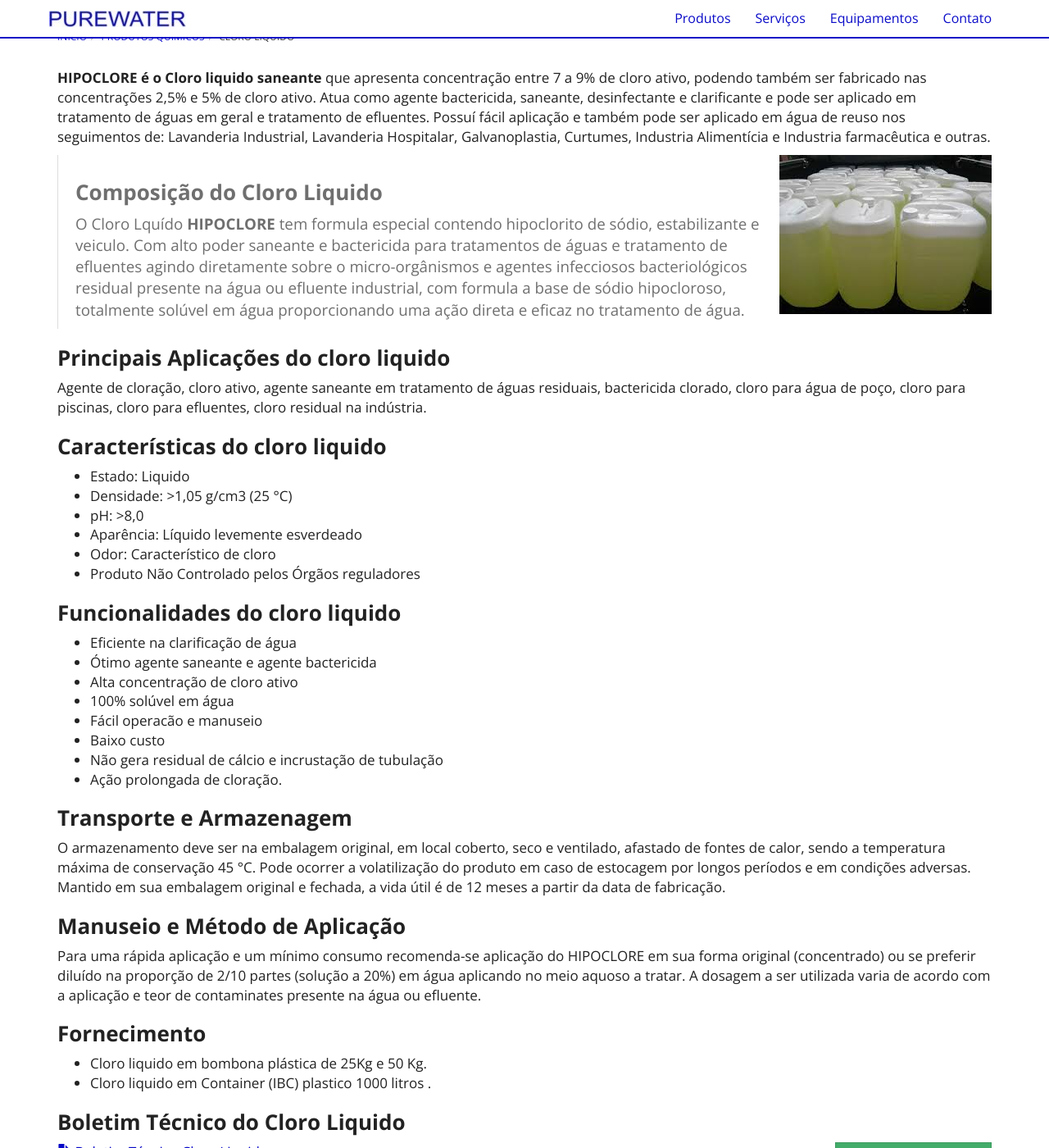
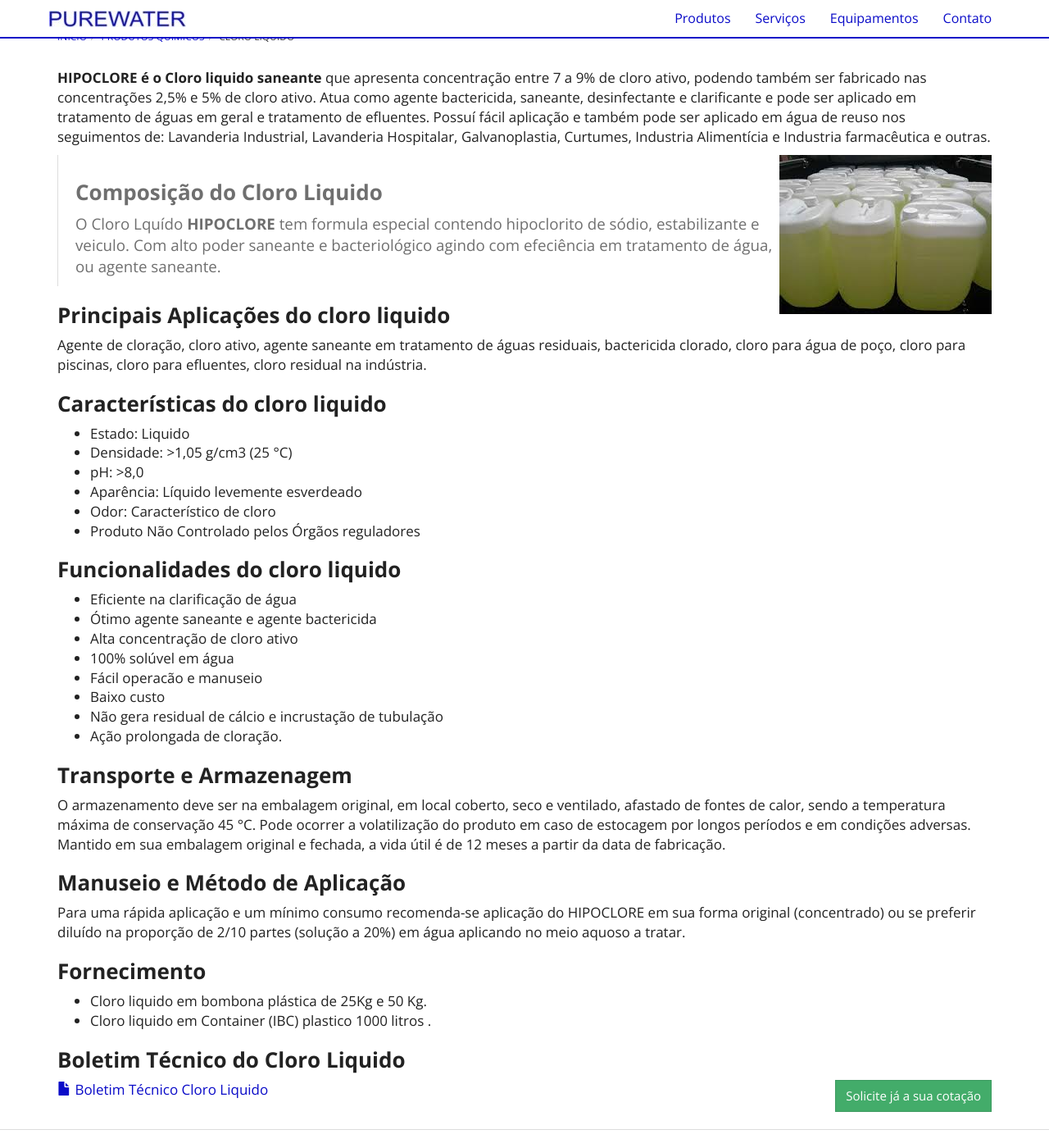
Before and after one commit to purewaterefluentes/purewaterefluentes.github.io, a Jekyll site: the page built from produtos/cloro-liquido.md, in a window 1280 px wide and 1400 px high, scrolled down 295 px. Shown: the whole window at 82% size. Built offline with Jekyll 4.4.1, drawn with Linux system fonts in a browser that asks for light colours; nearby versions of some CDN libraries; library files that are not in the unit come from our copies.

Commit message:
Update cloro-liquido.md

```diff
--- a/produtos/cloro-liquido.md
+++ b/produtos/cloro-liquido.md
@@ -13,7 +13,7 @@
 >
 ### **Composição do Cloro Liquido**
 O Cloro Lquído **HIPOCLORE** tem formula especial contendo hipoclorito de sódio, estabilizante e veiculo.
-Com alto poder saneante e bactericida para tratamentos de águas e tratamento de efluentes agindo diretamente sobre o micro-orgânismos e agentes infecciosos bacteriológicos residual presente na água ou efluente industrial, com formula a base de sódio hipocloroso, totalmente solúvel em água proporcionando uma ação direta e eficaz no tratamento de água.
+Com alto poder saneante e bacteriológico agindo com efeciência em tratamento de água, ou agente saneante.
 
 ### **Principais Aplicações do cloro liquido**
 Agente de cloração, cloro ativo, agente saneante em tratamento de águas residuais, bactericida clorado, cloro para água de poço, cloro para piscinas, cloro para efluentes, cloro residual na indústria.
@@ -41,13 +41,12 @@
 
 
 ### **Transporte e Armazenagem**
-O armazenamento deve ser na embalagem original, em local coberto, seco e ventilado, afastado    de fontes de calor, sendo a temperatura máxima de conservação 45 °C.
+O armazenamento deve ser na embalagem original, em local coberto, seco e ventilado, afastado de fontes de calor, sendo a temperatura máxima de conservação 45 °C.
 Pode ocorrer a volatilização do produto em caso de estocagem por longos períodos e em condições adversas.
 Mantido em sua embalagem original e fechada, a vida útil é de 12 meses a partir da data de  fabricação.
 
 ### **Manuseio e Método de Aplicação**
 Para uma rápida aplicação e um mínimo consumo recomenda-se aplicação do HIPOCLORE em sua forma original (concentrado) ou se preferir diluído na proporção de 2/10 partes (solução a 20%) em água aplicando no meio aquoso a tratar.
-A dosagem a ser utilizada varia de acordo com a aplicação e teor de contaminates presente na água ou efluente.
 
 ### **Fornecimento**
 
```
